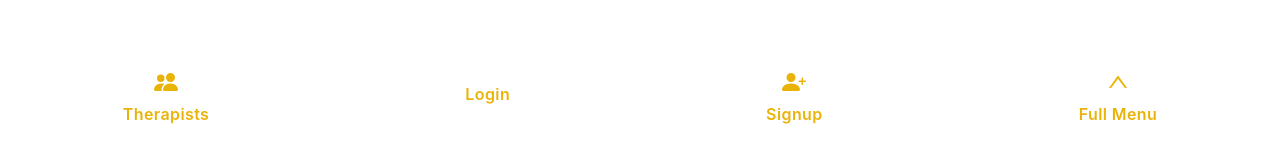
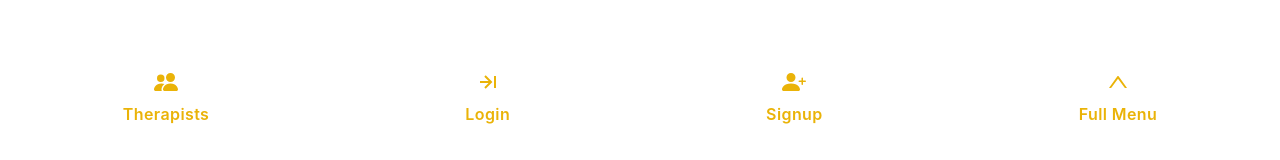
Before and after one commit to muktaranidas/The-Yellow-Therapist, a React (Create React App) app: page / in a window 1280 px wide. Shown: the part 2101-2261 px from the top of the page. Built offline with nearby package versions, Linux system fonts and the light colour scheme.

Commit message:
complete simbol

```diff
--- a/src/Pages/Home/Home/FooterNav/FooterNav.js
+++ b/src/Pages/Home/Home/FooterNav/FooterNav.js
@@ -1,6 +1,7 @@
 import React, { useState } from "react";
 import { AiFillCaretUp, AiOutlineUp } from "react-icons/ai";
-import { BsPeopleFill, BsPersonPlusFill, IconName } from "react-icons/bs";
+import { BsPeopleFill, BsPersonPlusFill } from "react-icons/bs";
+import { BiArrowToRight, IconName } from "react-icons/bi";
 
 const FooterNav = () => {
   const [isMenuOpen, setIsMenuOpen] = useState(false);
@@ -20,6 +21,7 @@ const FooterNav = () => {
             </a>
           </li>
           <li>
+            <BiArrowToRight className="text-2xl text-yellow-500 my-2 mx-auto"></BiArrowToRight>
             <a
               href="/"
               aria-label="Our product"
```
